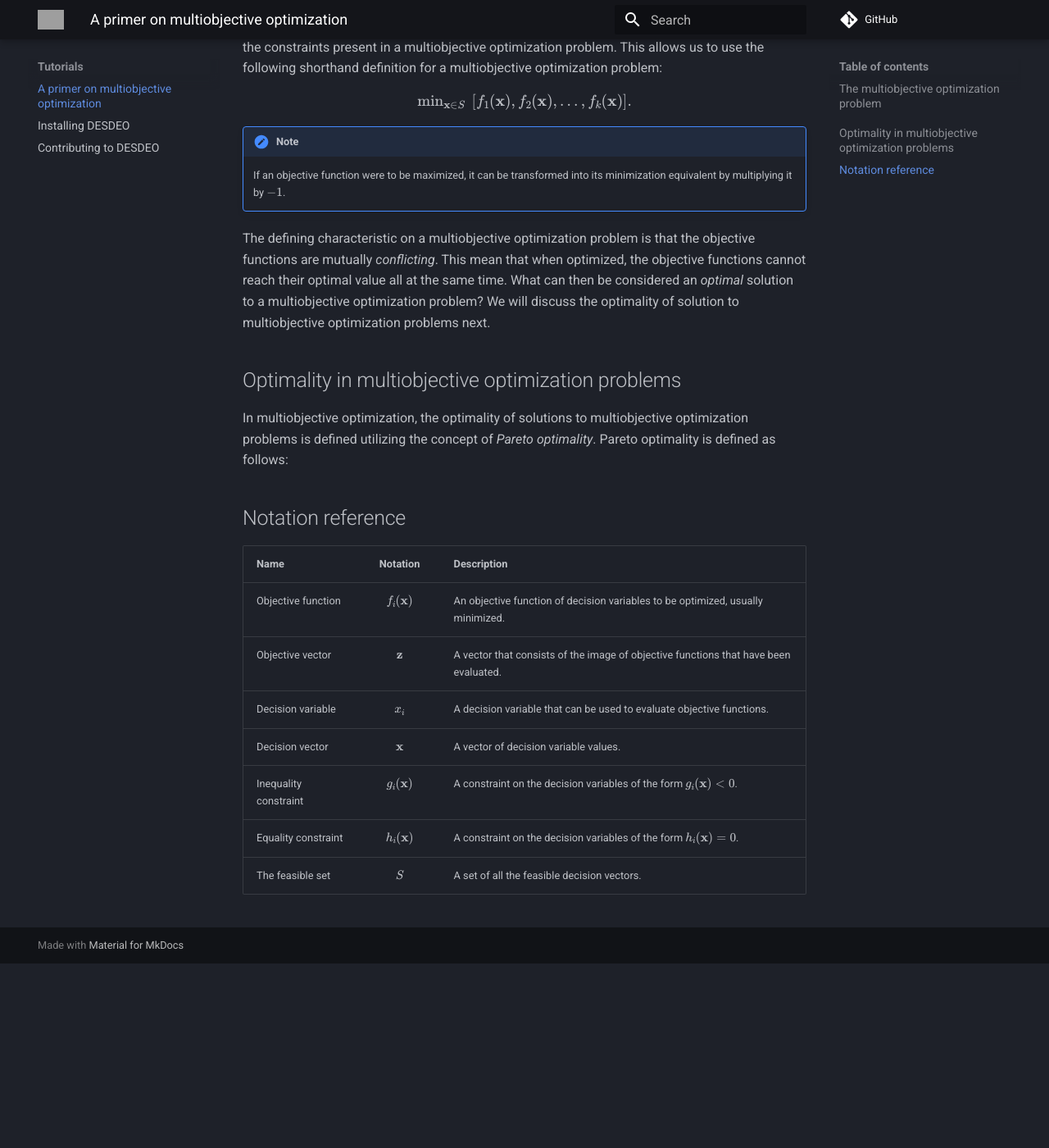
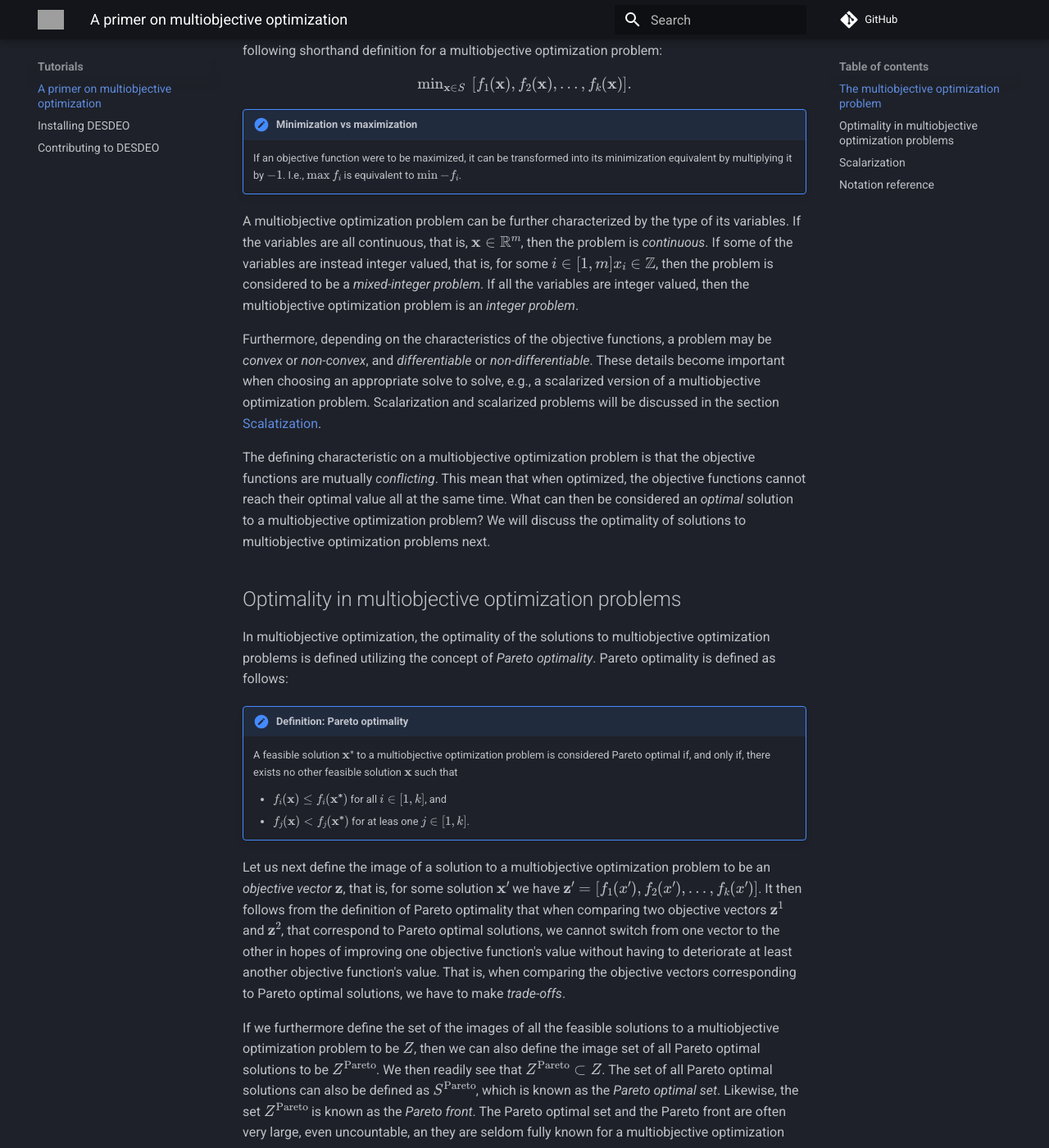
Before and after one commit to industrial-optimization-group/DESDEO, an MkDocs documentation site: the page built from docs/tutorials/moo_primer.md, in a window 1280 px wide and 1400 px high, scrolled down 1137 px. Shown: the whole window at 82% size. Built offline with MkDocs 1.6.1 and Material for MkDocs 9.7.7, drawn with Linux system fonts in a browser that asks for light colours; formulas are drawn with MathJax 3; comment, search, counter and statistics services are not loaded; before the commit the page ends 2312 px from its top, so only the background shows below that; some of the changed text lies outside the part shown; grey boxes are pictures that could not be loaded.

Commit message:
Documentation changes.
Continued working on the multiobjective optimizatino tutorial/primer.

```diff
--- a/docs/tutorials/moo_primer.md
+++ b/docs/tutorials/moo_primer.md
@@ -24,7 +24,6 @@ The objective functions and constraints are functions of the decision variables,
 $f_i \to f_i(\mathbf{x})$, where $i \in [1, k]$; $g \to g(\mathbf{x})$, and $h \to h(\mathbf{x})$.
 
 We can put all the above together to define a multiobjective optimization problem as:
-$$
 \begin{align}
    \operatorname{min}_\mathbf{x}\; F(\mathbf{x}) &= \operatorname{min}_\mathbf{x} \left[ f_1(\mathbf{x}), f_2(\mathbf{x}),\dots, f_k(\mathbf{x})\right], \\
     \text{s.t.}\quad g_j(\mathbf{x}) &< 0\,\forall\,j \in [1, u],\\
@@ -32,7 +31,6 @@ $$
     x_i &\leq \text{ub}_i\,\forall\,i \in [1, m],\\
     x_i &\geq \text{lb}_i\,\forall\,i \in [1, m],
 \end{align}
-##
 where $\operatorname{min}_\mathbf{x}$ denotes _minimization_ subject to the decision variables, $u$ is the number
 of inequality constraints, and $v$ the number of equality constraints; and $\text{lb}_i$ and
 $\text{ub}_i$ define the box-constraints of each decision variable $x_i$ for $i$ in $[1, m]$. Notice that
@@ -45,21 +43,62 @@ $$
    \operatorname{min}_{\mathbf{x}\in S}\;\left[ f_1(\mathbf{x}), f_2(\mathbf{x}),\dots, f_k(\mathbf{x})\right].
 $$
 
-!!! Note
+!!! Note "Minimization vs maximization"
     If an objective function were to be maximized, it can be transformed into its minimization
-    equivalent by multiplying it by $-1$.
+    equivalent by multiplying it by $-1$. I.e., $\operatorname{max} f_i$ is equivalent to
+    $\operatorname{min} -f_i$.
+
+A multiobjective optimization problem can be further characterized by the type
+of its variables.  If the variables are all continuous, that is, $\mathbf{x} \in
+\mathbb{R}^m$, then the problem is _continuous_. If some of the variables are
+instead integer valued, that is, for some $i \in [1, m] x_i \in \mathbb{Z}$,
+then the problem is considered to be a _mixed-integer problem_. If all the
+variables are integer valued, then the multiobjective optimization problem is an
+_integer problem_.
+
+Furthermore, depending on the characteristics of the objective functions, a problem
+may be _convex_ or _non-convex_, and _differentiable_ or _non-differentiable_. These
+details become important when choosing an appropriate solve to solve, e.g.,
+a scalarized version of a multiobjective optimization problem. Scalarization
+and scalarized problems will be discussed in the section [Scalatization](#scalarization).
 
 The defining characteristic on a multiobjective optimization problem is that the objective functions
 are mutually _conflicting_. This mean that when optimized, the objective functions cannot
 reach their optimal value all at the same time. What can then be considered an
-_optimal_ solution to a multiobjective optimization problem? We will discuss the optimality of solution
+_optimal_ solution to a multiobjective optimization problem? We will discuss the optimality of solutions
 to multiobjective optimization problems next.
 
 ## Optimality in multiobjective optimization problems
 
-In multiobjective optimization, the optimality of solutions to multiobjective optimization
+In multiobjective optimization, the optimality of the solutions to multiobjective optimization
 problems is defined utilizing the concept of _Pareto optimality_. Pareto optimality is defined
 as follows:
+
+!!! Note "Definition: Pareto optimality"
+    A feasible solution $\mathbf{x}^*$ to a multiobjective optimization problem is considered Pareto optimal
+    if, and only if, there exists no other feasible solution $\mathbf{x}$ such that
+
+    - $f_i(\mathbf{x}) \leq f_i(\mathbf{x^*})$ for all $i \in [1, k]$, and
+    - $f_j(\mathbf{x}) < f_j(\mathbf{x^*})$ for at leas one $j \in [1, k]$.
+
+Let us next define the image of a solution to a multiobjective optimization problem
+to be an _objective vector_ $\mathbf{z}$, that is, for some solution $\mathbf{x}'$ we have
+$\mathbf{z}' = [f_1(x'), f_2(x'), \dots, f_k(x')]$. It then follows from the definition
+of Pareto optimality that when comparing two objective vectors $\mathbf{z}^1$ and $\mathbf{z}^2$,
+that correspond to Pareto optimal solutions, we cannot switch from one vector to the other
+in hopes of improving one objective function's value without having to deteriorate at least
+another objective function's value. That is, when comparing the objective vectors corresponding to
+Pareto optimal solutions, we have to make _trade-offs_.
+
+If we furthermore define the set of the images of all the feasible solutions to a multiobjective
+optimization problem to be $Z$, then we can also define the image set of all Pareto optimal solutions
+to be $Z^\text{Pareto}$. We then readily see that $Z^\text{Pareto} \subset Z$. The set of all Pareto
+optimal solutions can also be defined as $S^\text{Pareto}$, which is known as the
+_Pareto optimal set_. Likewise, the set $Z^\text{Pareto}$ is known as the _Pareto front_. The Pareto
+optimal set and the Pareto front are often very large, even uncountable, an they are seldom
+fully known for a multiobjective optimization problem.
+
+## Scalarization
 
 ## Notation reference
 
--- a/mkdocs.yml
+++ b/mkdocs.yml
@@ -5,6 +5,7 @@ docs_dir: "docs"
 site_dir: "site"
 
 nav:
+  - Home: "index.md"
   - "DESDEO":
       - "About": "home/about.md"
       - "The structure": "home/structure.md"
```
Also changed, not shown: docs/home/about.md (+3 -3 lines), docs/index.md (+1 -0 lines).
